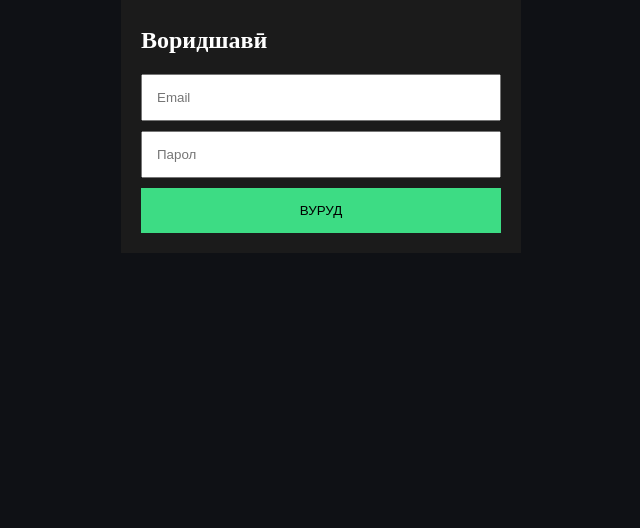
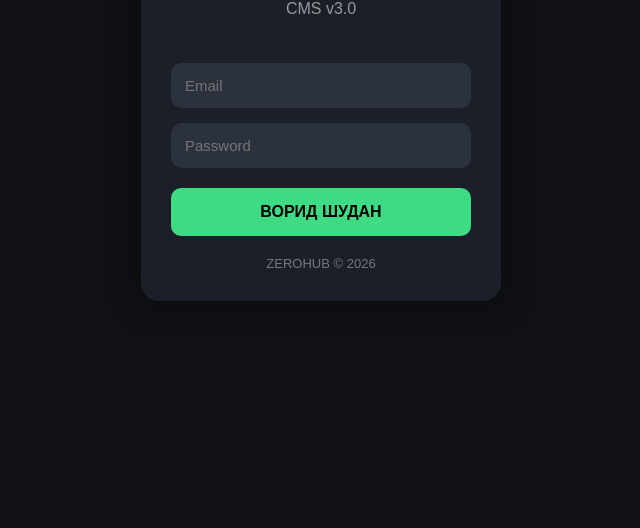
Before and after one commit to ZEROHUB2010/ZEROHUB, a plain HTML site: page admin/login.html in a window 1280 px wide. Shown: the part 288-816 px from the top of the page, without its empty margins (319-959 px from the left). Drawn offline with Linux system fonts and the light colour scheme; no server answers.

Commit message:
Revamp login.html with new styles and structure
Updated the login page layout and styles for improved aesthetics and user experience.

```diff
--- a/admin/login.html
+++ b/admin/login.html
@@ -2,27 +2,182 @@
 <html lang="tg">
 <head>
 <meta charset="UTF-8">
+<meta name="viewport" content="width=device-width, initial-scale=1.0">
+
 <title>ZEROHUB CMS - Login</title>
-    <script src="https://www.gstatic.com/firebasejs/10.8.0/firebase-app-compat.js"></script>
-    <script src="https://www.gstatic.com/firebasejs/10.8.0/firebase-auth-compat.js"></script>
-    <script src="https://www.gstatic.com/firebasejs/10.8.0/firebase-database-compat.js"></script>
+
 <style>
-        /* Ин ҷо стилҳои ту мемонанд */
-        body { background:#0f1115; display:flex; justify-content:center; align-items:center; height:100vh; }
-        .login-box { width:360px; background:#1b1b1b; padding:20px; color:white; }
-        input { width:100%; padding:14px; margin-bottom:10px; box-sizing:border-box; }
-        button { width:100%; padding:15px; background:#3ddc84; border:none; cursor:pointer; }
+
+*{
+margin:0;
+padding:0;
+box-sizing:border-box;
+font-family:Arial,sans-serif;
+}
+
+body{
+
+background:#0f1115;
+
+display:flex;
+
+justify-content:center;
+
+align-items:center;
+
+height:100vh;
+
+color:white;
+
+}
+
+.login-box{
+
+width:360px;
+
+background:#1b1f27;
+
+padding:30px;
+
+border-radius:18px;
+
+box-shadow:0 0 30px rgba(0,0,0,.5);
+
+}
+
+.logo{
+
+text-align:center;
+
+font-size:34px;
+
+font-weight:bold;
+
+color:#3ddc84;
+
+margin-bottom:8px;
+
+}
+
+.sub{
+
+text-align:center;
+
+color:#999;
+
+margin-bottom:30px;
+
+}
+
+input{
+
+width:100%;
+
+padding:14px;
+
+margin-top:15px;
+
+border:none;
+
+outline:none;
+
+background:#2b313d;
+
+color:white;
+
+border-radius:10px;
+
+font-size:15px;
+
+}
+
+button{
+
+width:100%;
+
+padding:15px;
+
+margin-top:20px;
+
+border:none;
+
+border-radius:10px;
+
+background:#3ddc84;
+
+color:black;
+
+font-size:16px;
+
+font-weight:bold;
+
+cursor:pointer;
+
+transition:.3s;
+
+}
+
+button:hover{
+
+background:#2ac46d;
+
+}
+
+.footer{
+
+text-align:center;
+
+margin-top:20px;
+
+color:#777;
+
+font-size:13px;
+
+}
+
 </style>
+
 </head>
+
 <body>
 
 <div class="login-box">
-        <h2>Воридшавӣ</h2>
-        <input type="email" id="email" placeholder="Email">
-        <input type="password" id="password" placeholder="Парол">
-        <button id="login-btn">ВУРУД</button>
+
+<div class="logo">
+
+ZEROHUB
+
 </div>
 
-    <script src="admin.js"></script>
+<div class="sub">
+
+CMS v3.0
+
+</div>
+
+<input
+type="email"
+id="email"
+placeholder="Email">
+
+<input
+type="password"
+id="password"
+placeholder="Password">
+
+<button>
+
+ВОРИД ШУДАН
+
+</button>
+
+<div class="footer">
+
+ZEROHUB © 2026
+
+</div>
+
+</div>
+
 </body>
 </html>
```
Lines whose indentation alone changed are shown as unchanged.
